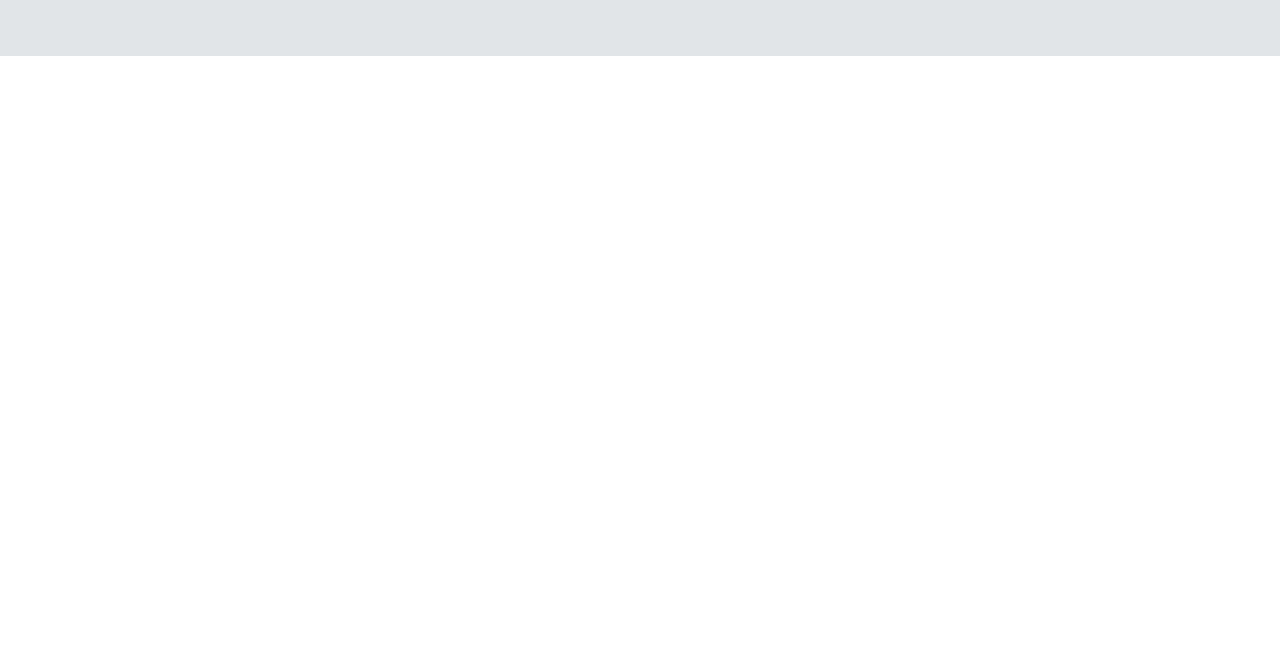
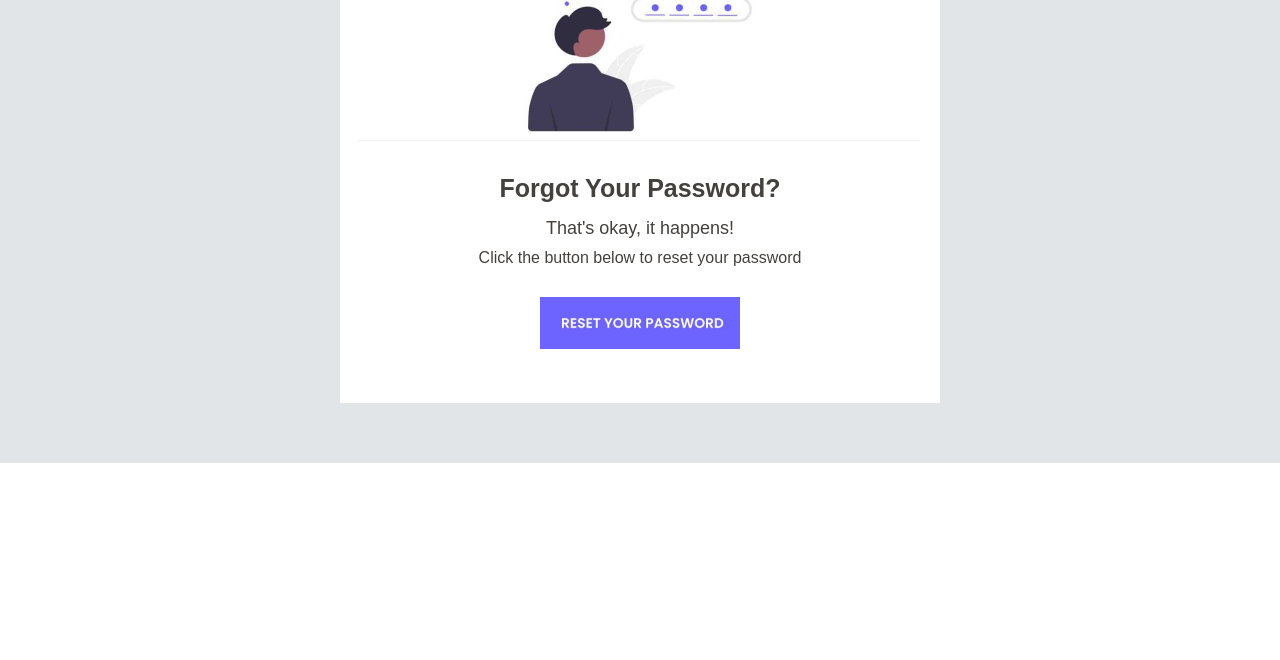
Before and after one commit to AndreiLove/Bulletproof-Reset-Email, a plain HTML site: page index.html in a window 1280 px wide. Shown: the part 140-800 px from the top of the page. Drawn offline with Linux system fonts and the light colour scheme.

Commit message:
update project

```diff
--- a/index.html
+++ b/index.html
@@ -50,7 +50,7 @@
 						<tr>
 							<td style="padding: 25px 0 20px; text-align: center;">
 								<a href="https://example.com/1" target="_blank">
-									<img src="img/w3newbie.png" alt="" width="300" style="">
+									<img src="img/w3newbie.png" alt="w3newbie logo" width="190" style="border: 0;">
 								</a>
 							</td>
 						</tr>
@@ -62,14 +62,42 @@
 
 <!-- BODY -->
 			<tr>
-				<td style="padding: 0;">
+				<td style="padding: 0; background-color: #ffffff;">
 					<table width="100%" style="border-spacing: 0;">
 
 						<tr>
-							<td>
+							<td style="padding: 0 0 20px ; text-align: center;">
+								<a href="https://example.com/2" target="_blank">
+									<img src="img/reset.jpg" alt="RESET" width="600" style="border: 0; max-width: 100%;">
+								</a>
+							</td>
+						</tr> <!--Image-->
 
+						<tr>
+							<td style="padding: 0; text-align: center;">
+								<h1 style="font-size: 25px; margin: 0;">Forgot Your Password?</h1>
 							</td>
-						</tr>
+						</tr> <!--Heading-->
+
+						<tr>
+							<td style="padding: 15px 0 0 ; text-align: center;">
+								<h3 style="font-size: 18px; font-weight: 400;margin: 0;">That's okay, it happens!</h3>
+							</td>
+						</tr> <!--Text 1-->
+
+						<tr>
+							<td style="padding: 5px 0 15px ; text-align: center;">
+								<p style="font-size: 16px; line-height: 28px;margin: 0;">Click the button below to reset your password</p>
+							</td>
+						</tr> <!--Text 2-->
+
+						<tr>
+							<td style="padding: 10px 0 50px ; text-align: center;">
+								<a href="https://example.com/3" target="_blank">
+									<img src="img/reset-button.jpg" alt="Reset Button" width="200" style="border: 0; max-width: 200px;">
+								</a>
+							</td>
+						</tr> <!--Button Img-->
 
 					</table>
 				</td>
```
